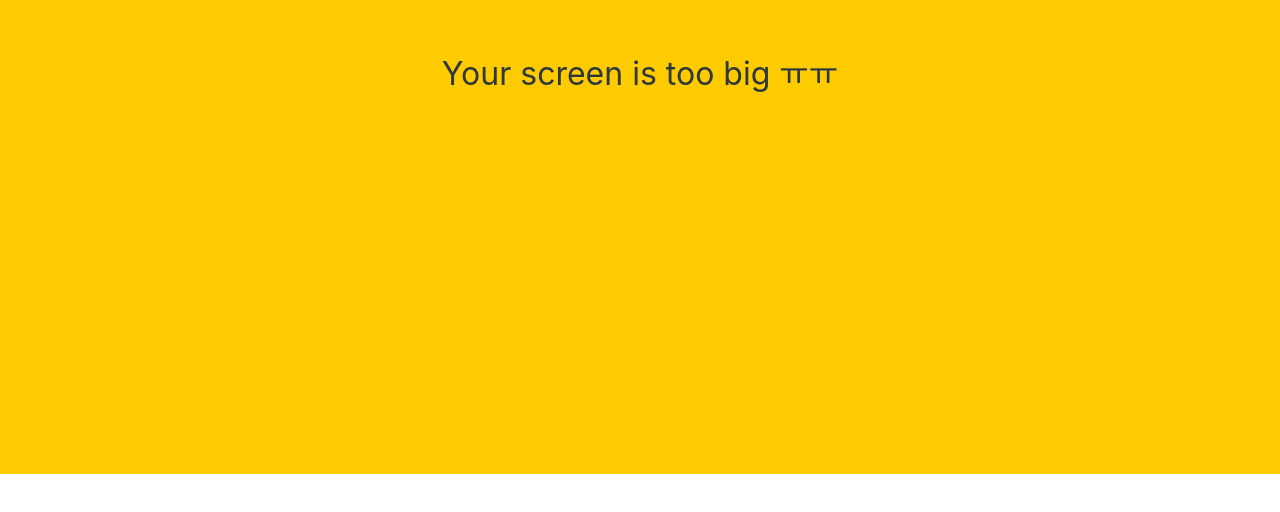
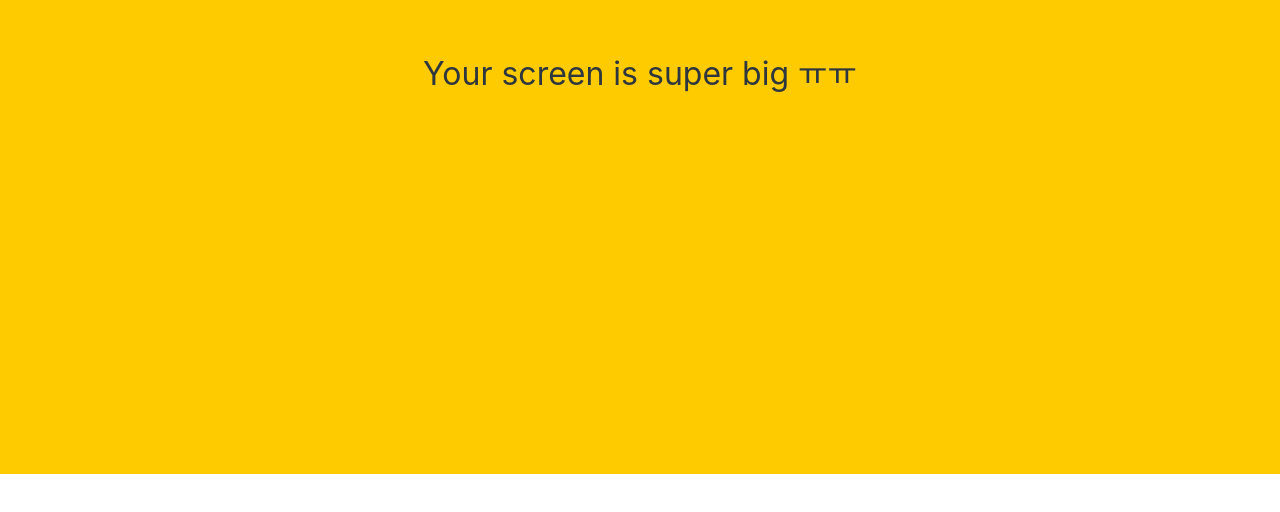
Before and after one commit to myj4513/kokoa_clone-2021, a plain HTML site: page friends.html in a window 1280 px wide. Shown: the part 326-838 px from the top of the page. Drawn offline with Linux system fonts and the light colour scheme.

Commit message:
too -> super

```diff
--- a/friends.html
+++ b/friends.html
@@ -105,7 +105,7 @@
       <i class="fas fa-comment"></i>
     </div>
 
-    <div id="no-mobile"><span>Your screen is too big ㅠㅠ</span></div>
+    <div id="no-mobile"><span>Your screen is super big ㅠㅠ</span></div>
 
     <script
       src="https://kit.fontawesome.com/6478f529f2.js"
```
